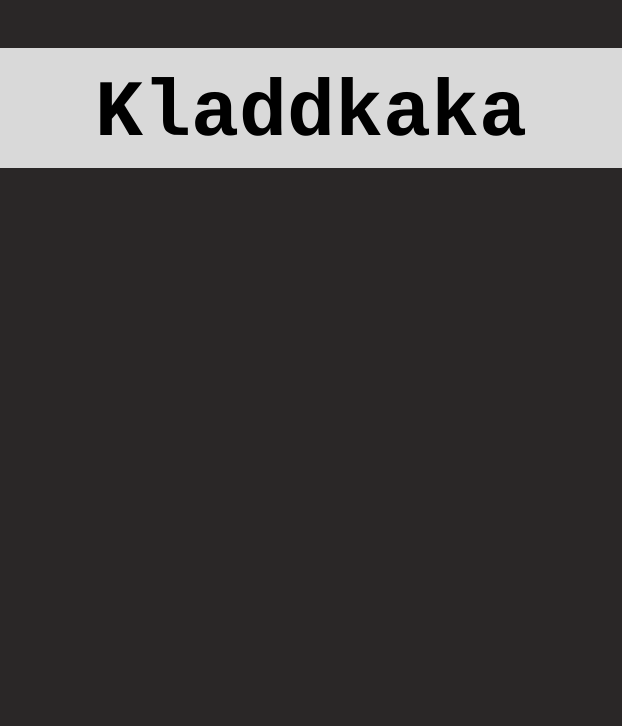
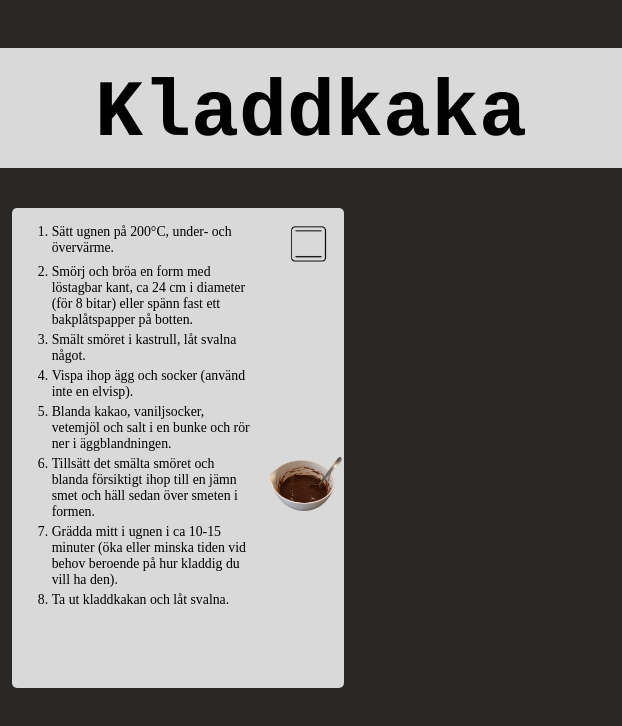
Before and after one commit to LeoBostrom1/WebProjekt1, a plain HTML site: page index.html in a window 1280 px wide. Shown: the full height of the page, 329-951 px from the left. Drawn offline with Linux system fonts and the light colour scheme; a web font is replaced by a local one.

Commit message:
div med ol klar

```diff
--- a/index.html
+++ b/index.html
@@ -29,5 +29,36 @@
 
     </aside>
 
+    <main>
+
+            <ol>
+                <div class="textimg2">
+                    <li class="recept">Sätt ugnen på 200°C, under- och övervärme.</li>
+
+                    <img class="ung" src="./img/Gemini_Generated_Image_giwxrlgiwxrlgiwx-removebg-preview.png" alt="Över-undervärme">
+                </div>
+                <li class="receptlista">Smörj och bröa en form med löstagbar kant, ca 24 cm i diameter (för 8 bitar) eller spänn fast ett bakplåtspapper på botten.</li>
+
+                <li class="receptlista">Smält smöret i kastrull, låt svalna något.</li>
+
+                <li class="receptlista">Vispa ihop ägg och socker (använd inte en elvisp).</li>
+
+                <li class="receptlista">Blanda kakao, vaniljsocker, vetemjöl och salt i en bunke och rör ner i äggblandningen.</li>
+                <div class="textimg">
+                    <li class="recept">Tillsätt det smälta smöret och blanda försiktigt ihop till en jämn smet och häll sedan över smeten i formen.</li>
+                    <img  class="smet" src="./img/kladdkake_smet-removebg-preview.png" alt="Kladdkake smet">
+                </div>
+
+                <li class="receptlista">Grädda mitt i ugnen i ca 10-15 minuter (öka eller minska tiden vid behov beroende på hur kladdig du vill ha den).</li>
+
+                <li class="receptlista">Ta ut kladdkakan och låt svalna.</li>
+            </ol>
+
+
+
+
+    </main>
+
+
 </body>
 </html>
--- a/style.css
+++ b/style.css
@@ -47,8 +47,52 @@ aside{
 #Ingridienserbild{
     height: 140px;
     width: 185px;
-    ;
+
 }
 .lista{
    padding-bottom: 4px;
 }
+
+main{
+    grid-column: 4/5;
+    grid-row: 4/5;
+    display: flex;
+    background-color: #D9D9D9;
+    border-radius: 5px;
+
+
+}
+.receptlista{
+
+    padding-bottom: 4px;
+    padding-right: 90px;
+    font-size: 13.8px;
+
+}
+.recept{
+    padding-bottom: 4px;
+    padding-right: 20px;
+    font-size: 13.8px;
+}
+.smet{
+    display: flex;
+    flex-direction: row;
+    height: 60px;
+    width: auto;
+}
+
+.textimg{
+    display: flex;
+    flex-direction: row;
+    justify-content: space-between;
+}
+.textimg2{
+    display: flex;
+    flex-direction: row;
+    justify-content: space-between;
+}
+.ung{
+    height: 40px;
+    padding-left: 4px;
+    padding-right: 15px;
+}
```
Also changed, not shown: img/Gemini_Generated_Image_giwxrlgiwxrlgiwx-removebg-preview.png (added), img/kladdkake_smet-removebg-preview.png (added).
